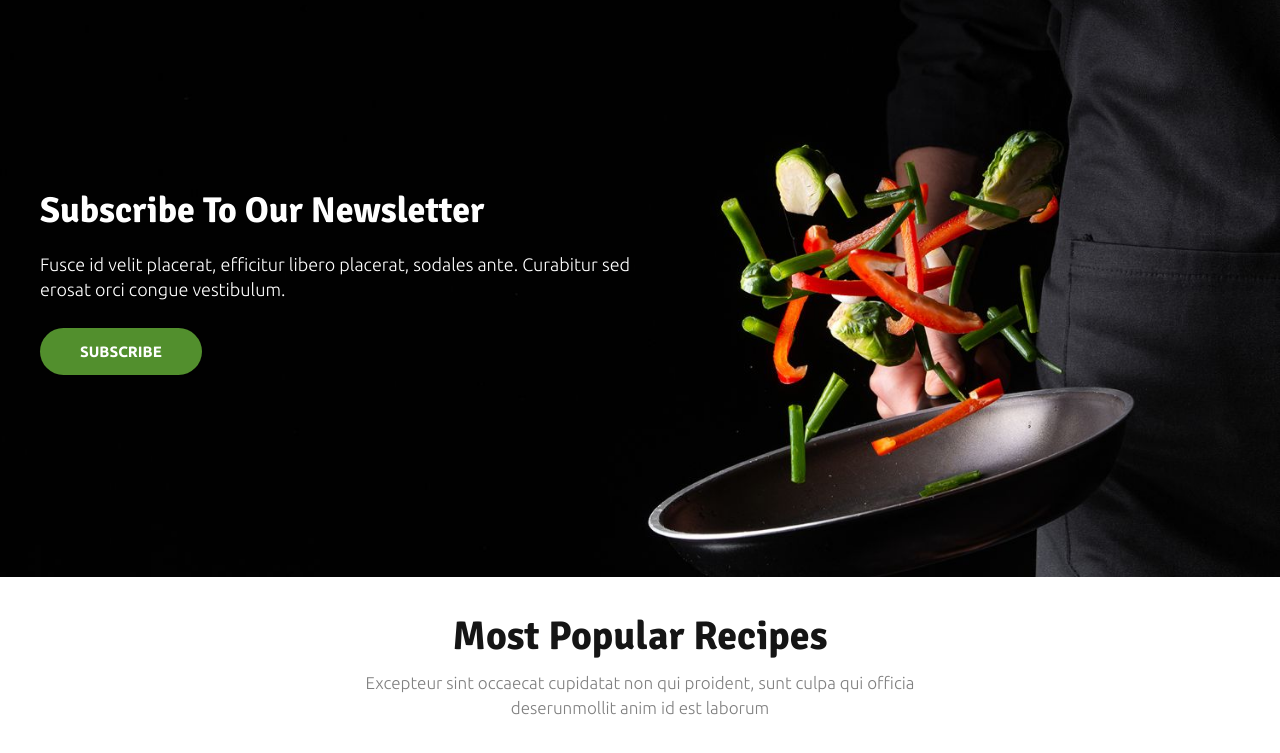
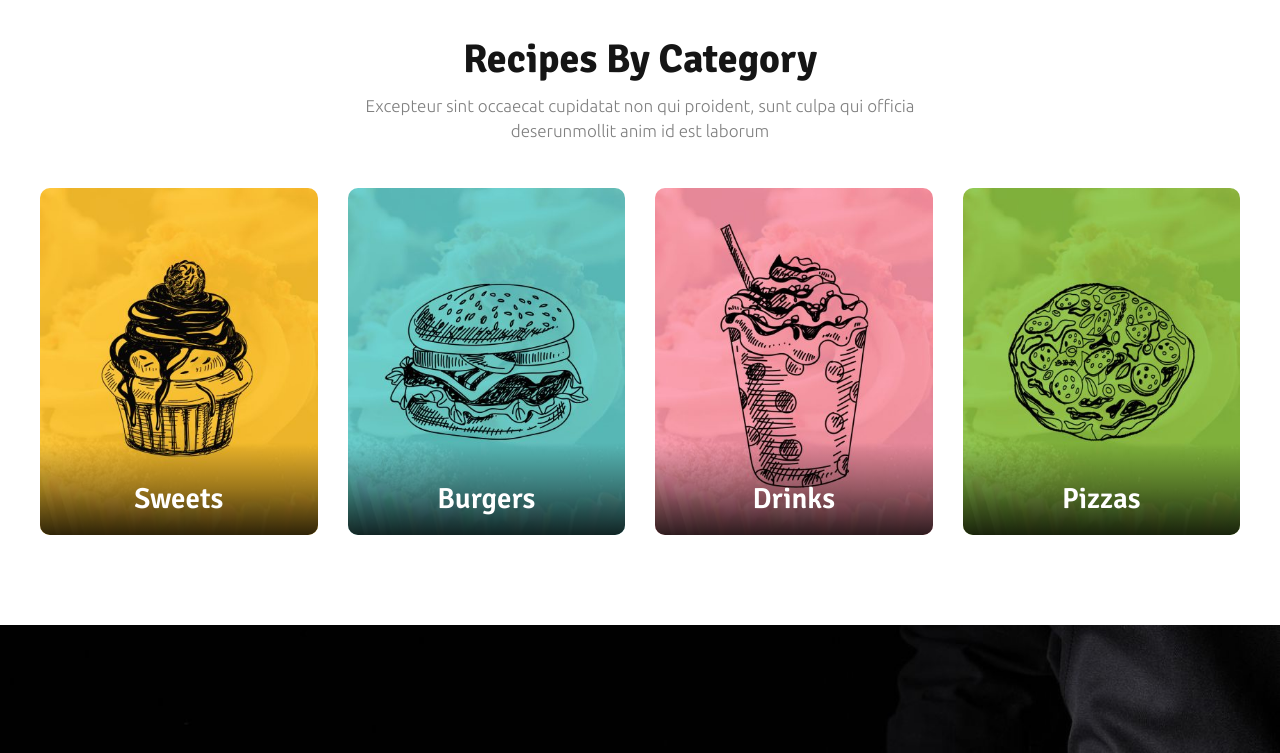
Before and after one commit to carlosgazpar/foodhub, a plain HTML site: page index.html in a window 1280 px wide. Shown: the top 753 px of the page. Drawn offline with Linux system fonts and the light colour scheme; no server answers; a web font is replaced by a local one.

Commit message:
creacion de seccion recipes category

```diff
--- a/index.html
+++ b/index.html
@@ -19,8 +19,49 @@
     <link rel="stylesheet" href="styles/home/cakes-section.css" />
     <link rel="stylesheet" href="styles/home/newsletter-section.css" />
     <link rel="stylesheet" href="styles/home/main-course-section.css" />
+    <link rel="stylesheet" href="styles/home/recipes-category-section.css" />
   </head>
   <body>
+
+    <!-- inicio de seccion Recipes By Category -->
+    <div class="recipes-category-section container">
+      <div class="heading-container">
+        <h1>Recipes By Category</h1>
+        <p>
+          Excepteur sint occaecat cupidatat non qui proident, sunt culpa qui
+          officia deserunmollit anim id est laborum
+        </p>
+      </div>
+      <div class="recipes-category-section-cards">
+        <a class="card-item" href="">
+          <div class="card-item-img">
+            <img src="img/recipes-1.jpg" alt="Recipes 1" title="Recipes 1">
+            <h4>Sweets</h4>
+          </div>
+        </a>
+        <a class="card-item" href="">
+          <div class="card-item-img">
+            <img src="img/recipes-2.jpg" alt="Recipes 2" title="Recipes 2">
+            <h4>Burgers</h4>
+          </div>
+        </a>
+        <a class="card-item" href="">
+          <div class="card-item-img">
+            <img src="img/recipes-3.jpg" alt="Recipes 3" title="Recipes 3">
+            <h4>Drinks</h4>
+          </div>
+        </a>
+        <a class="card-item" href="">
+          <div class="card-item-img">
+            <img src="img/recipes-4.jpg" alt="Recipes 4" title="Recipes 4">
+            <h4>Pizzas</h4>
+          </div>
+        </a>
+      </div>
+    </div>
+
+
+    <!-- fin de seccion Recipes By Category -->
 
     <!-- inicio de seccion newsletter -->
     <div class="newsletter-section">
--- /dev/null
+++ b/source/stylesheets/recipes-category-section.scss
@@ -0,0 +1,33 @@
+.recipes-category-section {
+  .recipes-category-section-cards{
+    display: grid;
+    grid-template-columns: repeat(4, 1fr);
+    gap: 30px;
+    margin: 45px 0px;
+    .card-item-img{
+      position: relative;
+      h4{
+        position: absolute;
+        left: 0px;
+        bottom: 0px;
+        color: white;
+        font-size: 20px;
+        line-height: 20px;
+        background: linear-gradient(to top,rgba(0,0,0,.8) 0%,rgba(0,0,0,.35) 50%,rgba(0,0,0,0) 100%,rgba(0,0,0,0) 100%);
+        padding: 40px 0px 20px 0px;
+        width: 100%;
+        text-align: center;
+        font-size: 29px;
+        line-height: 32px;
+      }
+    }
+  }
+}
+
+@media screen and (max-width: 767px){
+  .recipes-category-section {
+    .recipes-category-section-cards{
+      grid-template-columns: repeat(1, 1fr);
+    }
+  }
+}
```
Also changed, not shown: img/recipes-1.jpg (added), img/recipes-2.jpg (added), img/recipes-3.jpg (added), img/recipes-4.jpg (added), styles/home/recipes-category-section.css (added), 1 other file.
